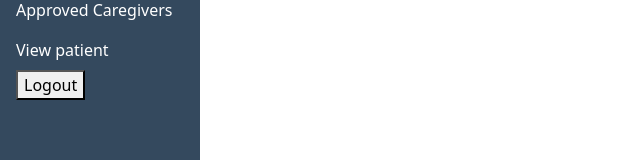
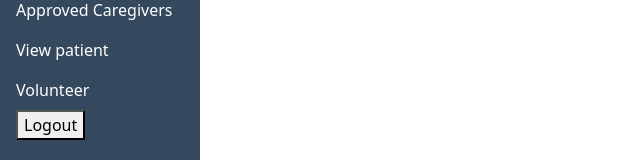
Before and after one commit to it21067860/ECMS, a React (Create React App) app in the folder frontend/: page /admin/dashboard in a window 1280 px wide. Shown: the part 177-337 px from the top of the page, without its empty margins (0-640 px from the left). Built offline with nearby package versions, Linux system fonts and the light colour scheme; no server answers.

Commit message:
i add create frontend for volunteer

```diff
--- a/frontend/src/App.js
+++ b/frontend/src/App.js
@@ -4,6 +4,7 @@ import Home from "./pages/Home";
 import RegisterPatient from "./pages/RegisterPatient";
 import ViewPatients from "./pages/ViewPatients";
 import VolunteerRegister from "./pages/Kay/VolunteerRegister";
+import VolunteerView from "./pages/Kay/VolunteerView";
 import Navbar from "./components/Navbar"; // ✅ Import the Navbar
 import Login from "./pages/Login";
 import RegisterUser from "./pages/RegisterUser";
@@ -33,6 +34,7 @@ const App = () => {
 
           <Route path="/register-doner" element={<RegisterUser />} />
           <Route path="/volunteer-register" element={<VolunteerRegister />} />
+          <Route path="/volunteer-view" element={<VolunteerView />} />
 
 
           <Route path="/login" element={<Login />} />
--- a/frontend/src/components/Kay/KaySidebar.js
+++ b/frontend/src/components/Kay/KaySidebar.js
@@ -32,6 +32,9 @@ const KaySidebar = () => {
         <Link to="/view-patients" className="kay-sidebar-link">
           View patient
         </Link>
+        <Link to="/volunteer-view" className="kay-sidebar-link">
+          Volunteer
+        </Link>
         <button onClick={handleLogout} className="kay-sidebar-logout">
           Logout
         </button>
--- a/frontend/src/pages/Kay/KayAdminDashboard.js
+++ b/frontend/src/pages/Kay/KayAdminDashboard.js
@@ -71,6 +71,9 @@ const KayAdminDashboard = () => {
             <KayCaregiverCard key={caregiver._id} caregiver={caregiver} />
           ))}
         </section>
+
+
+
       </div>
     </div>
   );
```
